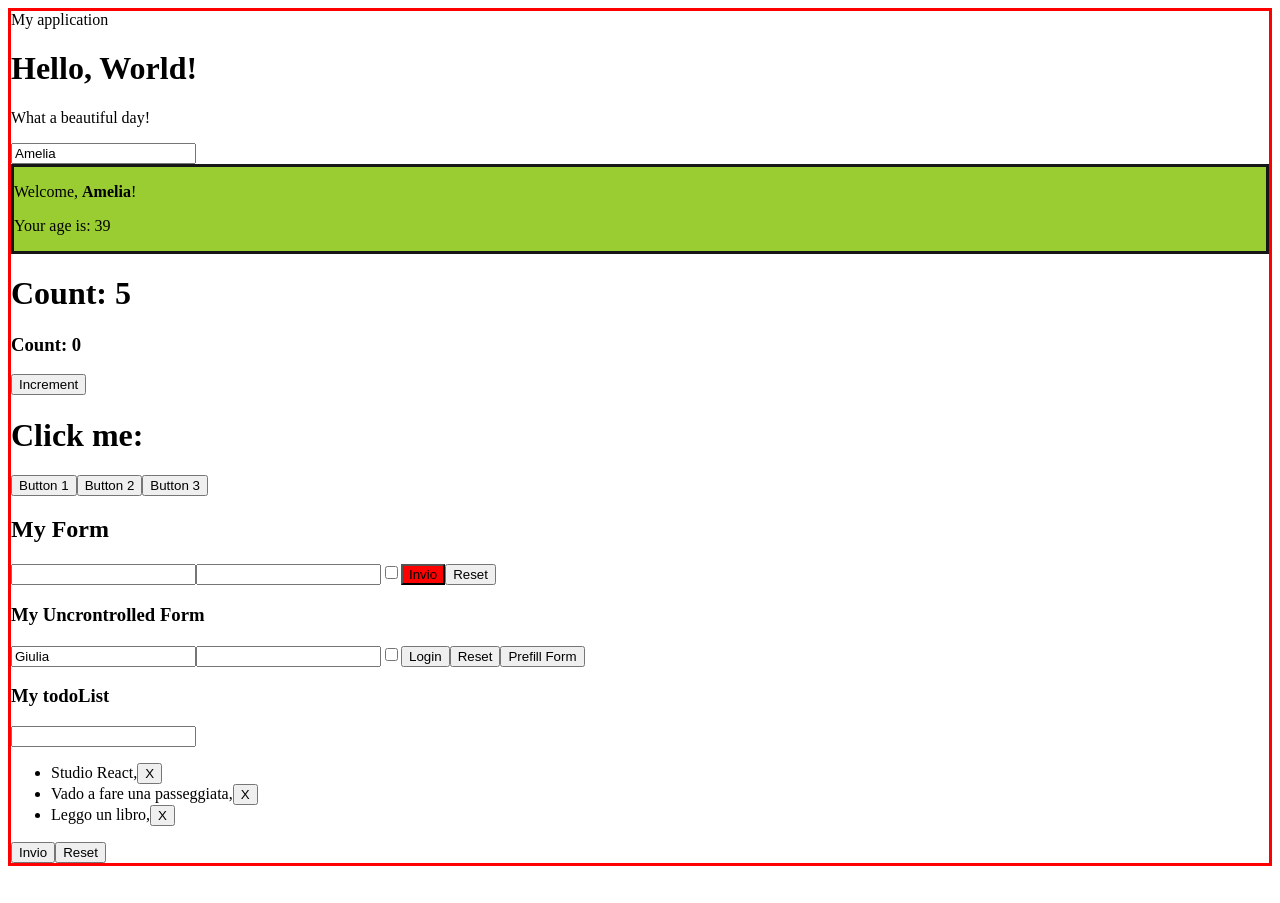
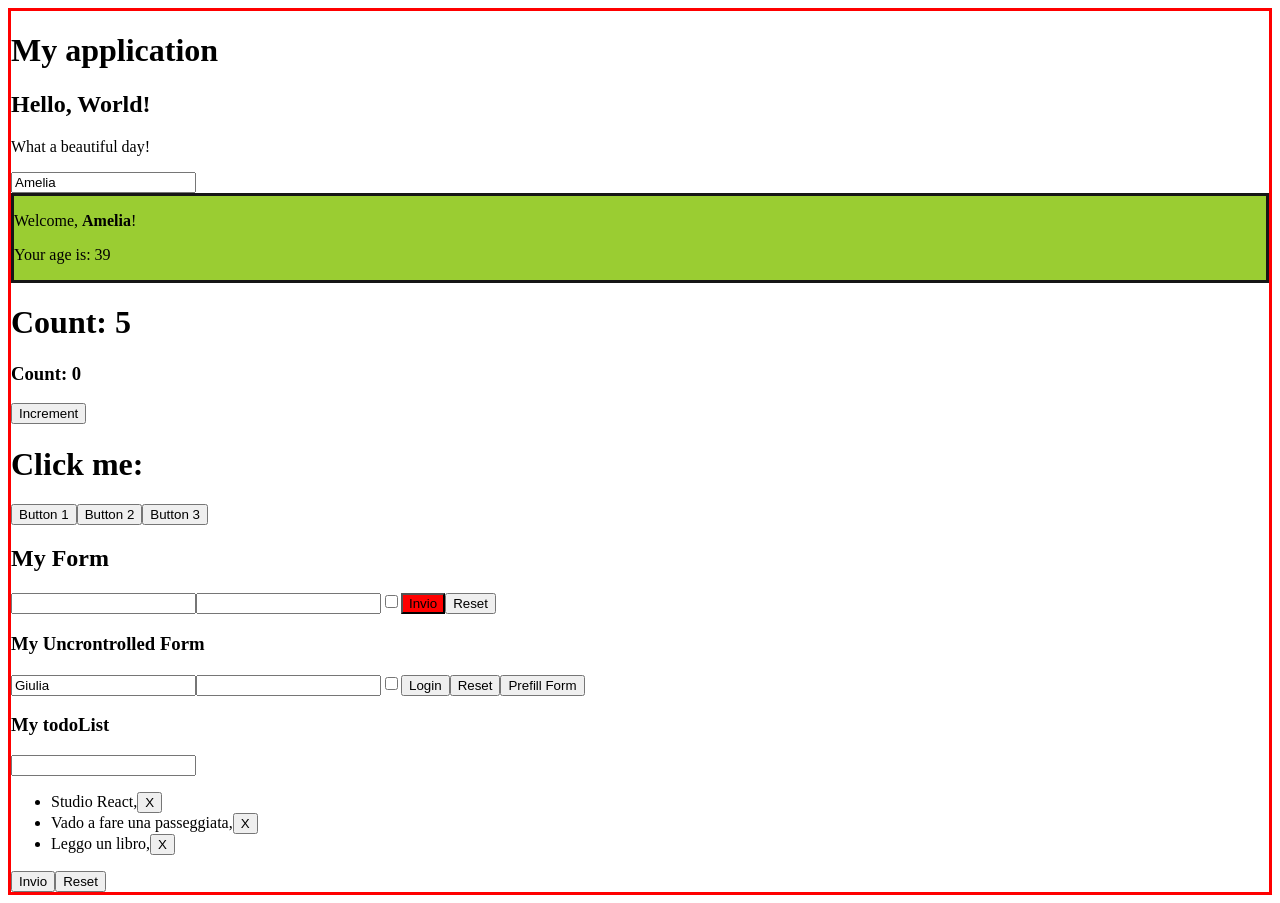
Before and after one commit to ameted83/React-exercises, a React (Create React App) app: page / in a window 1280 px wide. Before the commit the page ends 874 px from the top, so only its background shows below. Built offline with nearby package versions, Linux system fonts and the light colour scheme.

Commit message:
composition

```diff
--- a/src/Container.js
+++ b/src/Container.js
@@ -4,7 +4,7 @@ export class Container extends React.Component {
   render() {
     return (
       <div className="componentsContainer">
-        <div>{this.props.title}</div>
+        <h1>{this.props.title}</h1>
         <div>{this.props.children}</div>
       </div>
     );
--- a/src/Hello.js
+++ b/src/Hello.js
@@ -5,7 +5,7 @@ class Hello extends React.Component {
   render() {
     return (
       <>
-        <h1>Hello, World!</h1>
+        <h2>Hello, World!</h2>
         <Message />
       </>
     );
```
